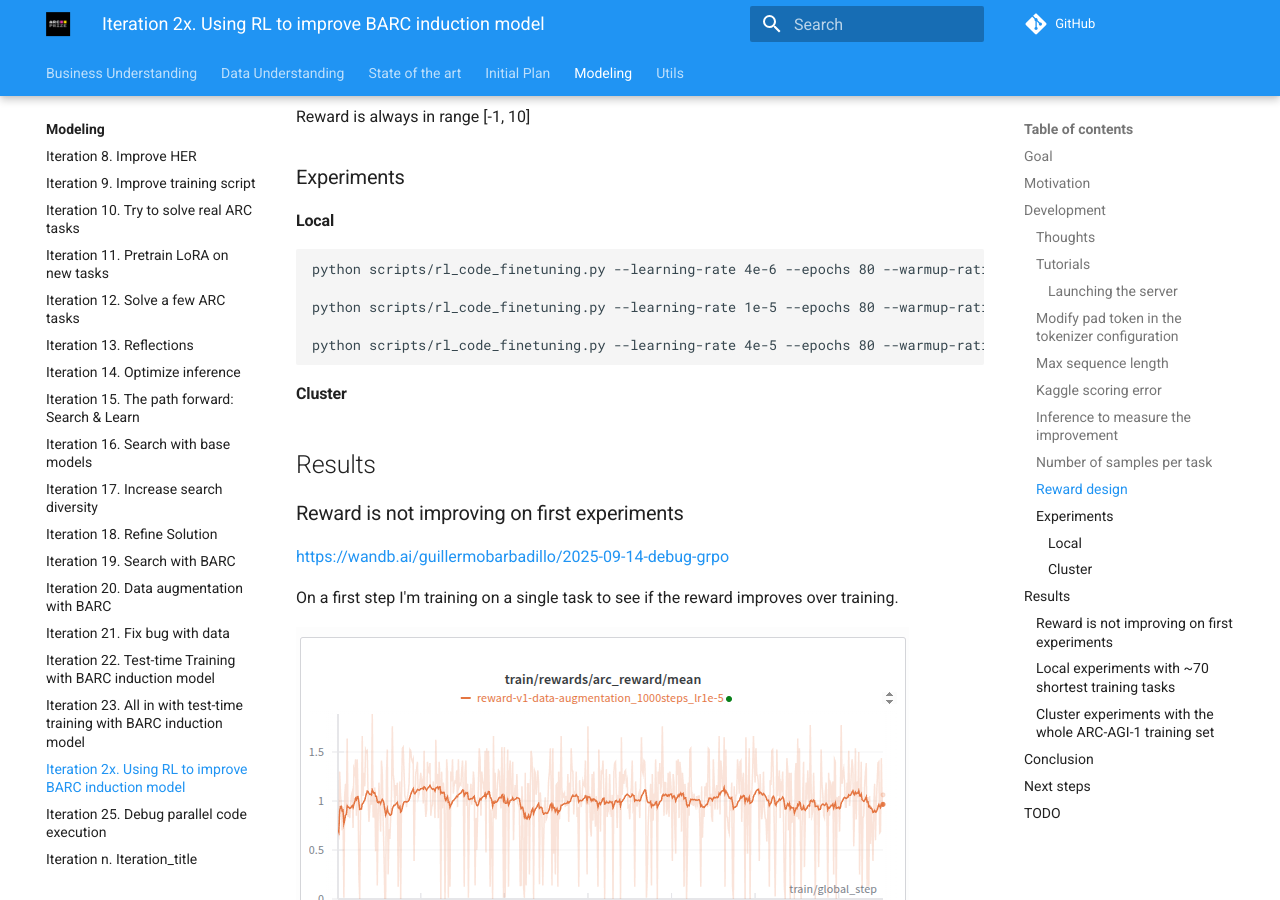
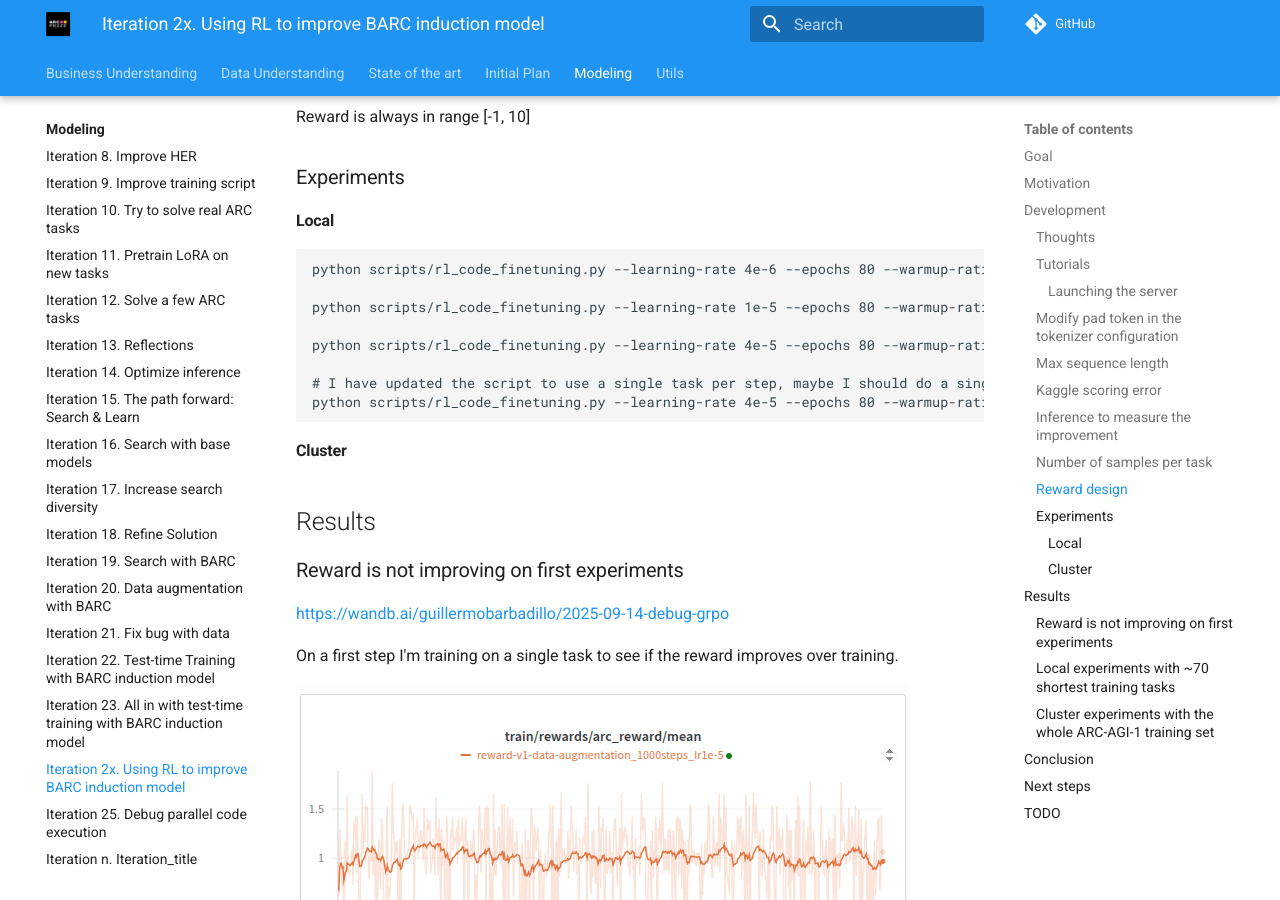
Before and after one commit to ironbar/arc25, an MkDocs documentation site: the page built from docs/modeling/Iteration_24_RL_BARC.md, in a window 1280 px wide and 900 px high, scrolled down 3728 px. Built offline with MkDocs 1.6.1 and Material for MkDocs 9.7.7, drawn with Linux system fonts in a browser that asks for light colours; comment, search, counter and statistics services are not loaded.

Commit message:
updated documentation

````diff
--- a/docs/modeling/Iteration_24_RL_BARC.md
+++ b/docs/modeling/Iteration_24_RL_BARC.md
@@ -159,6 +159,9 @@ python scripts/rl_code_finetuning.py --learning-rate 4e-6 --epochs 80 --warmup-r
 python scripts/rl_code_finetuning.py --learning-rate 1e-5 --epochs 80 --warmup-ratio 0.01 --gpu-memory-utilization 0.7 --num-generations 16 --lora-r 32 --output-dir /mnt/hdd0/Kaggle/arc25/trainings/2025-09-15-debug-grpo/lr1e-5_80epochs_16gen_4prompts-per-step_32lora_new-reward --training-prompts-per-step 4
 
 python scripts/rl_code_finetuning.py --learning-rate 4e-5 --epochs 80 --warmup-ratio 0.01 --gpu-memory-utilization 0.68 --num-generations 16 --lora-r 16 --output-dir /mnt/hdd0/Kaggle/arc25/trainings/2025-09-15-debug-grpo/lr4e-5_80epochs_16gen_4prompts-per-step_16lora_new-reward --training-prompts-per-step 4
+
+# I have updated the script to use a single task per step, maybe I should do a single prompt...
+python scripts/rl_code_finetuning.py --learning-rate 4e-5 --epochs 80 --warmup-ratio 0.01 --gpu-memory-utilization 0.68 --num-generations 16 --lora-r 16 --output-dir /mnt/hdd0/Kaggle/arc25/trainings/2025-09-15-debug-grpo/lr4e-5_80epochs_16gen_4prompts-per-step_16lora_prompt-fix --training-prompts-per-step 4
 ```
 
 #### Cluster
````
